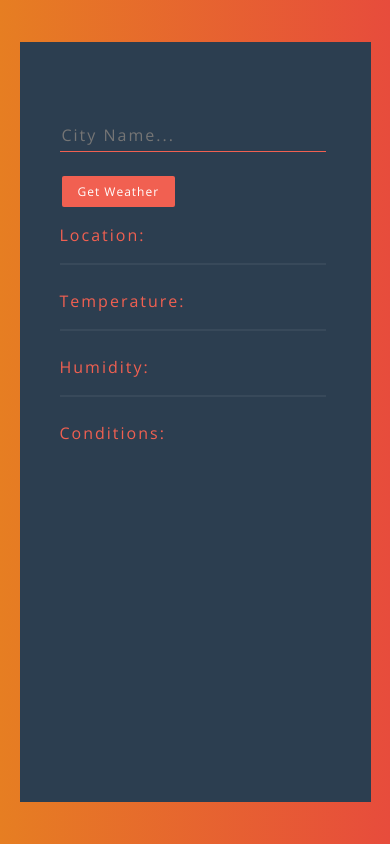
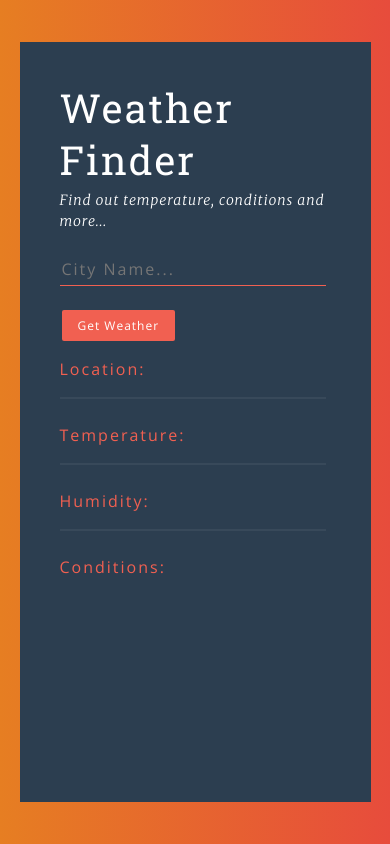
Before and after one commit to devTam/weather-app, a plain HTML site: page index.html in a window 390 px wide. Drawn offline with nearby package versions, Linux system fonts and the light colour scheme.

Commit message:
add mobile header

```diff
--- a/index.html
+++ b/index.html
@@ -21,6 +21,11 @@
               </div>
             </div>
             <div class="col-md-7 form-container">
+              <div class="mobile-header d-md-none">
+                <h1 class="title-container__title">Weather Finder</h1>
+                    <h3 class="title-container__subtitle">Find out temperature, conditions and more...</h3>
+
+              </div>
               <form id="form">
                   <input type="text" placeholder="City Name..." id="city"/>
                   <button type="submit" id="weather-btn">Get Weather</button>
--- a/style.scss
+++ b/style.scss
@@ -139,6 +139,11 @@ button:focus {
   display: none;
 }
 
+.mobile-header {
+  margin-bottom: 3rem;
+  color: #fff;
+}
+
 @media only screen and (max-width: 997px) {
   html {
     font-size: 50%;
@@ -154,4 +159,8 @@ button:focus {
     width: 90%;
   }
 
+  .form-container {
+    padding-top: 5rem;
+  }
+
 }
```
Also changed, not shown: style.css, 1 other file.
